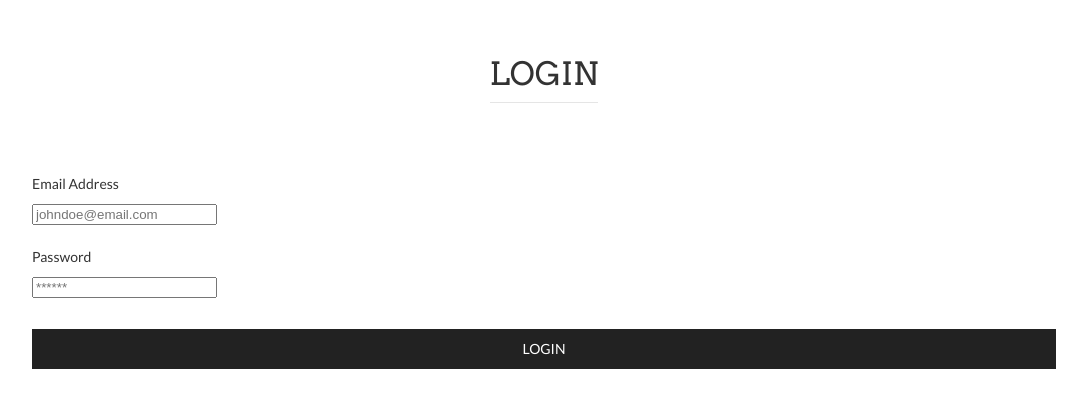
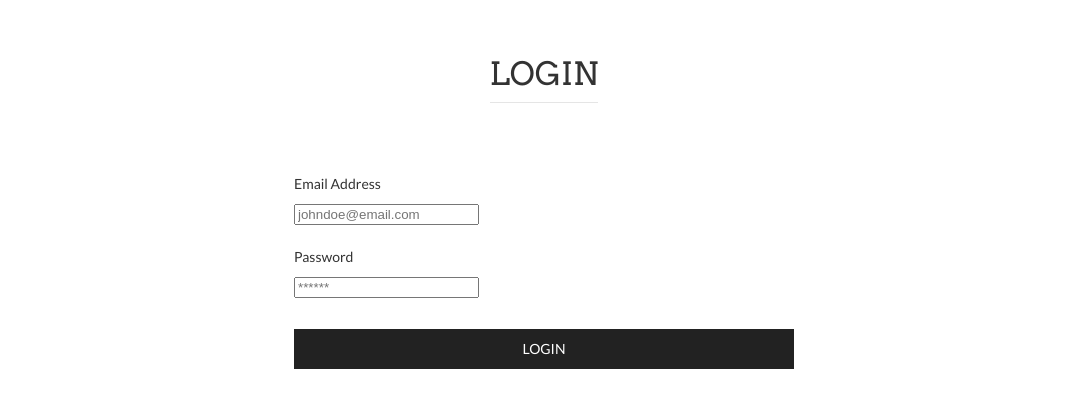
Before and after one commit to agneym/ochha, a React (Create React App) app: page /auth/login in a window 1280 px wide. Shown: the part 188-596 px from the top of the page, without its empty margins (96-1183 px from the left). Built offline with nearby package versions, Linux system fonts and the light colour scheme.

Commit message:
abstract auth styles

```diff
--- /dev/null
+++ b/src/Auth/AuthStyles.js
@@ -0,0 +1,19 @@
+import { Form } from "formik";
+import styled from "styled-components";
+
+export const Title = styled.h1`
+  font-size: 2rem;
+`;
+
+export const Container = styled.main`
+  display: flex;
+  align-items: center;
+  justify-content: center;
+  min-height: 100vh;
+  flex-direction: column;
+`;
+
+export const StyledForm = styled(Form)`
+  width: 80%;
+  max-width: 500px;
+`;
--- a/src/Auth/Login.js
+++ b/src/Auth/Login.js
@@ -1,25 +1,9 @@
 import React from "react";
-import styled from "styled-components";
-import { Formik, Field, Form } from "formik";
+import { Formik, Field } from "formik";
 
 import CustomField from "../components/Field";
 import loginSchema from "./login-schema";
-
-const Container = styled.main`
-  display: flex;
-  align-items: center;
-  justify-content: center;
-  min-height: 100vh;
-  flex-direction: column;
-`;
-
-const StyledForm = styled(Form)`
-  width: 80%;
-`;
-
-const Title = styled.h1`
-  font-size: 2rem;
-`;
+import { Container, StyledForm, Title } from "./AuthStyles";
 
 function Login() {
   const handleSubmit = (values, actions) => {
--- a/src/Auth/index.js
+++ b/src/Auth/index.js
@@ -2,11 +2,13 @@ import React, { Fragment } from "react";
 import { Route } from "react-router-dom";
 
 import Login from "./Login";
+import Register from "./Register";
 
 function Auth({ match }) {
   return (
     <Fragment>
       <Route path={`${match.path}/login`} component={Login} />
+      <Route path={`${match.path}/register`} component={Register} />
     </Fragment>
   );
 }
```
